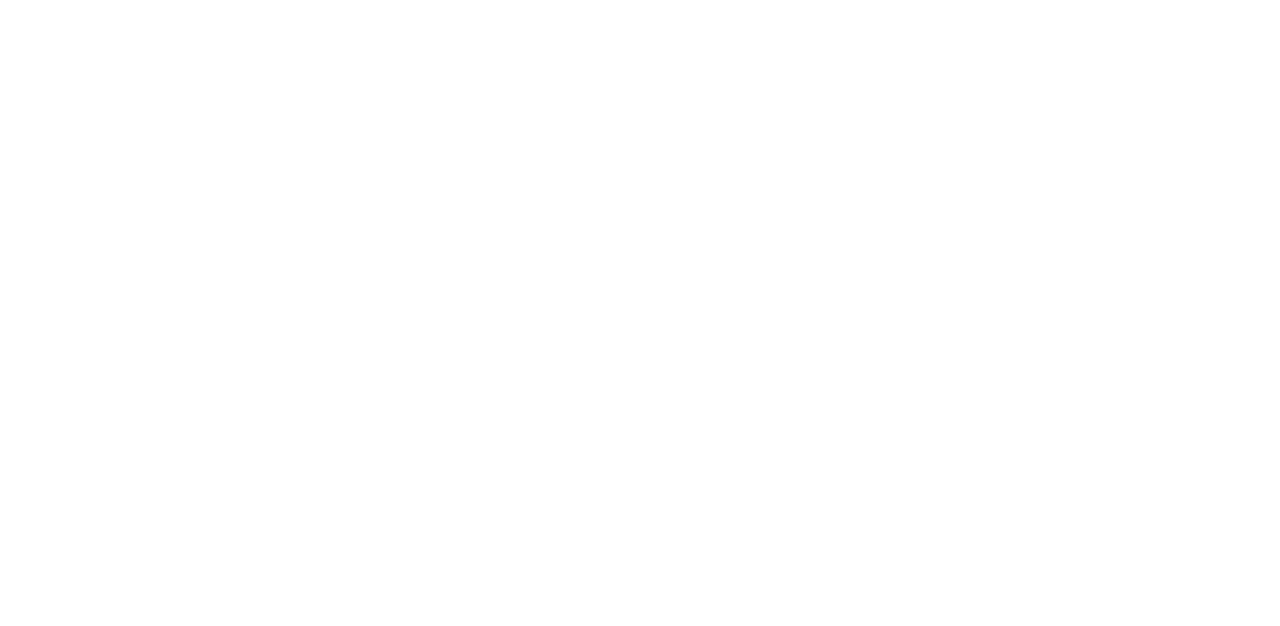
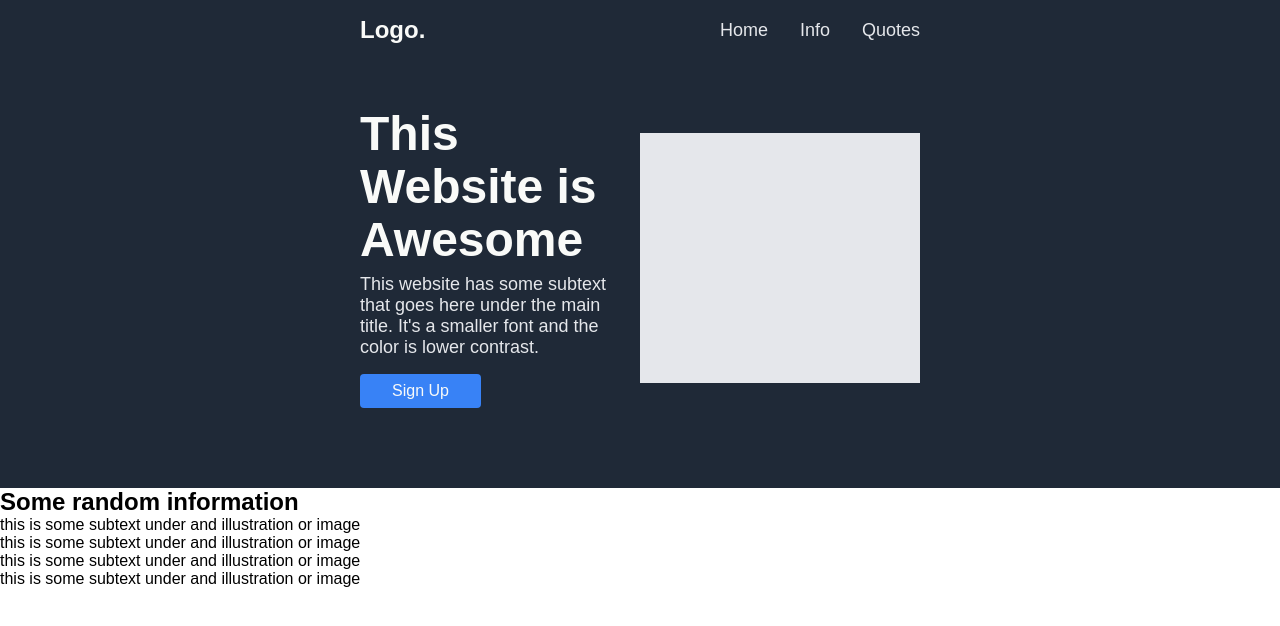
Before and after one commit to ardnbilly/odin-project-landing-page, a plain HTML site: page index.html in a window 1280 px wide. Drawn offline with Linux system fonts and the light colour scheme.

Commit message:
Finish styling navbar & hero section

```diff
--- a/index.html
+++ b/index.html
@@ -1,13 +1,69 @@
-<!DOCTYPE html>
+<!doctype html>
 <html lang="en">
     <head>
-  <meta charset="UTF-8">
-  <meta name="viewport" content="width=device-width, initial-scale=1.0">
-  <meta http-equiv="X-UA-Compatible" content="ie=edge">
+        <meta charset="UTF-8" />
+        <meta name="viewport" content="width=device-width, initial-scale=1.0" />
+        <meta http-equiv="X-UA-Compatible" content="ie=edge" />
         <link rel="stylesheet" href="style.css" type="text/css" media="all" />
         <title>Odin Project - Landing Page</title>
     </head>
     <body>
+        <header>
+          <div class="header">
+                        <h1 class="header__logo">Logo.</h1>
+            <nav>
+                <ul class="menu">
+                    <li><a class="menu__link" href="#">Home</a></li>
+                    <li><a class="menu__link" href="#">Info</a></li>
+                    <li><a class="menu__link" href="#">Quotes</a></li>
+                </ul>
+            </nav>
+          </div>
 
+            <section class="hero">
+                <div class="hero__content">
+                    <h1 class="hero__heading">This Website is <br />Awesome</h1>
+                    <p class="hero__subheading">
+                        This website has some subtext that goes here under the
+                        main title. It's a smaller font and the color is lower
+                        contrast.
+                    </p>
+                    <button class="btn hero__button">Sign Up</button>
+                </div>
+                <div class="hero__image"></div>
+            </section>
+        </header>
+        <main>
+            <section class="info">
+                <h2 class="info__heading">Some random information</h2>
+                <div class="info__card">
+                    <div class="card">
+                        <div class="card__image"></div>
+                        <p class="card__heading">
+                            this is some subtext under and illustration or image
+                        </p>
+                    </div>
+                    <div class="card">
+                        <div class="card__image"></div>
+                        <p class="card__heading">
+                            this is some subtext under and illustration or image
+                        </p>
+                    </div>
+                    <div class="card">
+                        <div class="card__image"></div>
+                        <p class="card__heading">
+                            this is some subtext under and illustration or image
+                        </p>
+                    </div>
+                    <div class="card">
+                        <div class="card__image"></div>
+                        <p class="card__heading">
+                            this is some subtext under and illustration or image
+                        </p>
+                    </div>
+                </div>
+            </section>
+            <section class="quotes"></section>
+        </main>
     </body>
 </html>
--- a/style.css
+++ b/style.css
@@ -1,8 +1,9 @@
 :root {
-  --color-dark: #1f2937;
-  --white: #f9faf8;
-  --light-gray: #e5e7eb;
-  --blue: #3882f6;
+    --color-dark: #1f2937;
+    --white: #f9faf8;
+    --light-gray: #e5e7eb;
+    --blue: #3882f6;
+    --padding-container: 360px;
 }
 
 * {
@@ -10,3 +11,80 @@
     padding: 0;
     box-sizing: border-box;
 }
+
+body {
+    font-family: Sans-Serif;
+    margin: 0 auto;
+}
+
+header {
+    background-color: var(--color-dark);
+    padding: 1rem var(--padding-container);
+}
+
+.header {
+    display: flex;
+    align-items: center;
+    justify-content: space-between;
+}
+
+.header__logo {
+    color: var(--white);
+    font-size: 1.5rem;
+}
+
+.menu {
+    list-style-type: none;
+    display: flex;
+    align-items: center;
+    gap: 2rem;
+}
+
+.menu__link {
+    color: var(--light-gray);
+    font-size: 1.125rem;
+    text-decoration: none;
+}
+
+.hero {
+    background-color: var(--color-dark);
+    color: var(--white);
+    display: flex;
+    align-items: center;
+    gap: 1.5rem;
+    padding-top: 4rem;
+    padding-bottom: 4rem;
+}
+
+.hero__content {
+    flex: 1;
+}
+
+.hero__heading {
+    font-size: 3rem;
+    line-height: 1.1;
+    margin-bottom: 0.5rem;
+}
+
+.hero__subheading {
+    color: var(--light-gray);
+    font-size: 1.125rem;
+    max-width: 410px;
+    margin-bottom: 1rem;
+}
+
+.btn {
+    border: none;
+    background-color: var(--blue);
+    color: var(--white);
+    font-weight: 500;
+    font-size: 16px;
+    padding: 0.5em 2em;
+    border-radius: 4px;
+}
+
+.hero__image {
+    height: 250px;
+    background-color: var(--light-gray);
+    width: 50%;
+}
```
Lines whose indentation alone changed are shown as unchanged.
